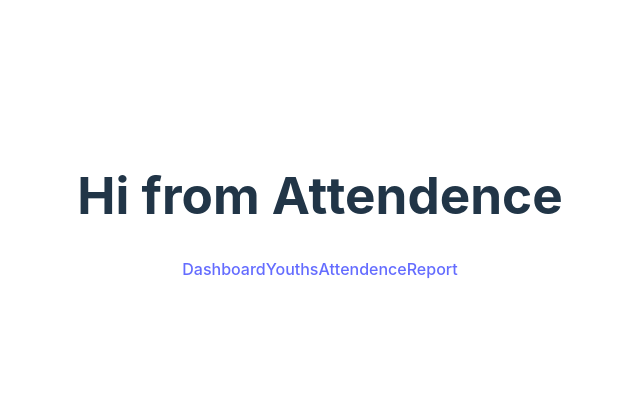
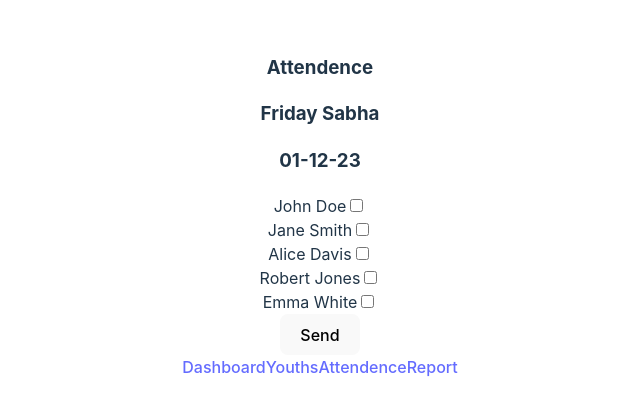
Before and after one commit to OneTouchDE/one-touch-app, a React (Vite) app: page /attendance in a window 1280 px wide. Shown: the part 193-608 px from the top of the page, without its empty margins (320-960 px from the left). Built offline with nearby package versions, Linux system fonts and the light colour scheme.

Commit message:
Added attendence page

```diff
--- a/src/App.tsx
+++ b/src/App.tsx
@@ -46,7 +46,10 @@ function App() {
               element={<YouthInfoForm youth={selectedYouth} />}
             />
             <Route path="/youths/create" element={<YouthInfoForm />} />
-            <Route path="/attendance" element={<Attendance />} />
+            <Route
+              path="/attendance"
+              element={<Attendance youths={youthdata} />}
+            />
             <Route path="/report" element={<Report />} />
           </Route>
         </Routes>
--- a/src/components/attendance/Attendance.tsx
+++ b/src/components/attendance/Attendance.tsx
@@ -1,7 +1,41 @@
-const Attendance = () => {
+import { YouthAttendence } from "./YouthAttendence";
+import { youthType } from "../../types";
+import format from "date-fns/format";
+import { useState } from "react";
+
+interface YouthsAttendence {
+  youths: youthType[];
+}
+
+const Attendance = ({ youths }: YouthsAttendence) => {
+  const [selectedYouths, setSelectedYouths] = useState([]);
+
+  console.log(selectedYouths);
+
+  function addSelectedYouth(youth) {
+    setSelectedYouths([
+      ...selectedYouths,
+      {
+        isSelected: selectedYouths[youth.youthId]
+          ? !selectedYouths[youth.youthId]
+          : true,
+        youth,
+      },
+    ]);
+  }
   return (
     <div>
-      <h1>Hi from Attendence</h1>
+      <h3>Attendence</h3>
+      <h3>Friday Sabha</h3>
+      <h3> {format(new Date(), "dd-MM-yy")}</h3>
+      {youths?.map((youth, idx) => (
+        <YouthAttendence
+          youth={youth}
+          key={idx}
+          addSelectedYouth={addSelectedYouth}
+        />
+      ))}
+      <button type="button">Send</button>
     </div>
   );
 };
--- /dev/null
+++ b/src/components/attendance/YouthAttendence.tsx
@@ -0,0 +1,25 @@
+import { youthType } from "../../types";
+
+interface YouthAttendence {
+  youth: youthType;
+  addSelectedYouth: (youth: youthType) => void;
+}
+
+export function YouthAttendence({ youth, addSelectedYouth }: YouthAttendence) {
+  return (
+    <>
+      <div>
+        <label htmlFor={youth.firstName}>
+          {`${youth.firstName} ${youth.lastName}`}
+        </label>
+        <input
+          type="checkbox"
+          name={youth.firstName}
+          onClick={() => {
+            addSelectedYouth(youth);
+          }}
+        />
+      </div>
+    </>
+  );
+}
--- a/src/components/forms/youthForm.tsx
+++ b/src/components/forms/youthForm.tsx
@@ -29,21 +29,30 @@ export function YouthInfoForm({ youth }: youthFormInterface) {
     const youthData = Object.fromEntries(formDate);
     console.log("New Youth", youthData);
 
-    //Backend Post method
-    // const response = await fetch("/youths", {
-    //   method: "POST",
-    //   headers: {
-    //     "Content-Type": "application/json",
-    //   },
-    //   body: JSON.stringify(youthData),
-    // });
+    let method = "POST";
+    let requestURL = "/youths";
 
-    // if (response.ok) {
-    //   await response.json();
-    //   navigate("/youths");
-    // } else {
-    //   console.error(`Error: ${response}`);
-    // }
+    if (youth) {
+      method = "PUT";
+      requestURL = `/youths/${youth.youthId}`;
+    }
+
+    // Backend Post method
+    const response = await fetch(requestURL, {
+      method: method,
+      headers: {
+        "Content-Type": "application/json",
+      },
+
+      body: JSON.stringify(youthData),
+    });
+
+    if (response.ok) {
+      await response.json();
+      navigate("/youths");
+    } else {
+      console.error(`Error: ${response}`);
+    }
 
     setPhoneNumber("");
     setWhatsappNumber("");
@@ -96,7 +105,9 @@ export function YouthInfoForm({ youth }: youthFormInterface) {
           name="birthdate"
           id="birthdate"
           value={
-            youth?.birthdate ? format(youth.birthdate, "yyyy-MM-dd") : null
+            youth?.birthdate
+              ? format(youth.birthdate, "yyyy-MM-dd")
+              : null || ""
           }
           required
         />
@@ -106,9 +117,8 @@ export function YouthInfoForm({ youth }: youthFormInterface) {
           placeholder="Enter phone number"
           international
           defaultCountry="DE"
-          value={phoneNumber || (youth && youth.phoneNumber)}
-          //@ts-ignore
-          onChange={(phoneNumber) => setPhoneNumber(phoneNumber)}
+          value={phoneNumber || (youth && youth.phoneNumber) || ""}
+          onChange={(phoneNumber) => setPhoneNumber(phoneNumber || "")}
           required
         />
         <label>
@@ -126,9 +136,10 @@ export function YouthInfoForm({ youth }: youthFormInterface) {
             <PhoneInput
               international
               defaultCountry="DE"
-              value={whatsAppNumber || youth?.whatsAppNumber}
-              //@ts-ignore
-              onChange={(whatsAppNumber) => setWhatsappNumber(whatsAppNumber)}
+              value={whatsAppNumber || youth?.whatsAppNumber || ""}
+              onChange={(whatsAppNumber) =>
+                setWhatsappNumber(whatsAppNumber || "")
+              }
               name="whatsAppNumber"
               id="whatsAppNumber"
             />
@@ -139,9 +150,10 @@ export function YouthInfoForm({ youth }: youthFormInterface) {
             <PhoneInput
               international
               defaultCountry="DE"
-              value={youth?.whatsAppNumber}
-              //@ts-ignore
-              onChange={(whatsAppNumber) => setWhatsappNumber(whatsAppNumber)}
+              value={youth?.whatsAppNumber || ""}
+              onChange={(whatsAppNumber) =>
+                setWhatsappNumber(whatsAppNumber || "")
+              }
               name="whatsAppNumber"
               id="whatsAppNumber"
             />
```
